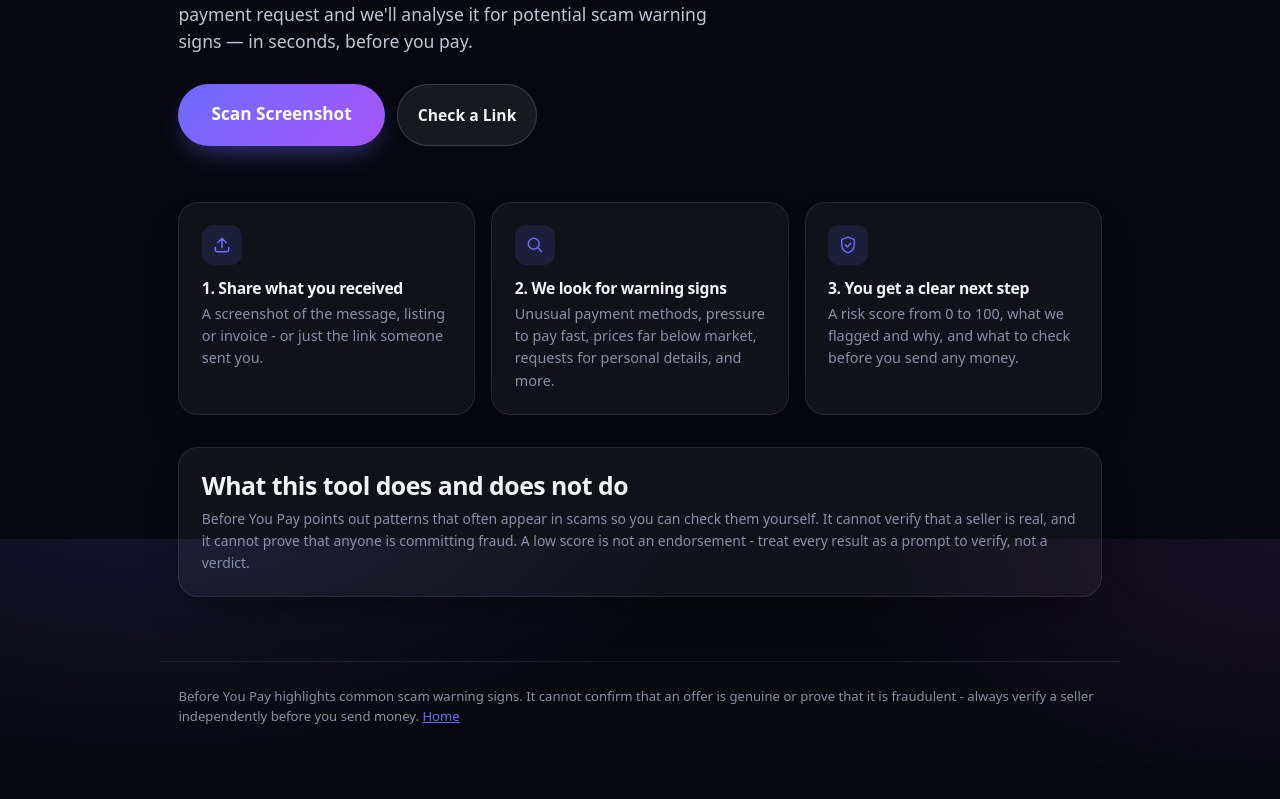
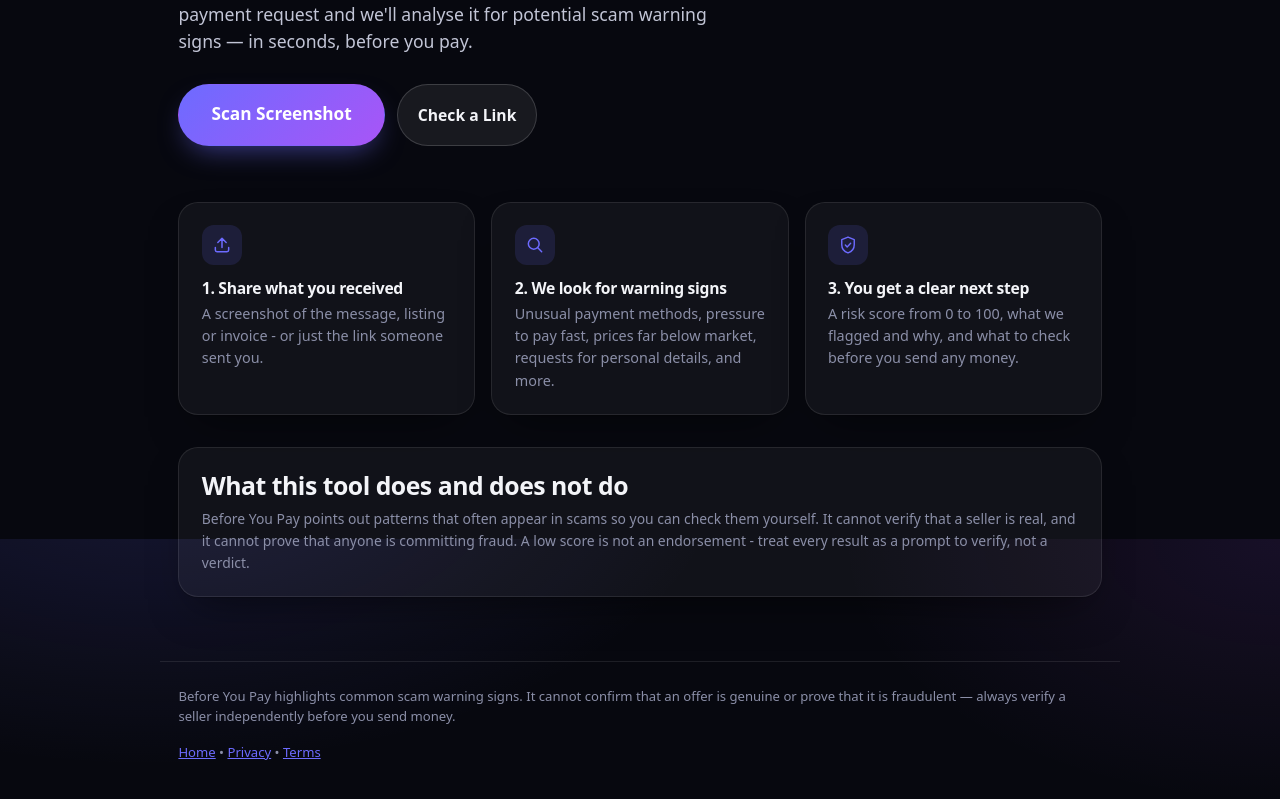
Before and after one commit to k55kw7vw42-gif/before-you-buy, a Next.js app: page / in a window 1280 px wide. Shown: the part 261-1060 px from the top of the page. Before the commit the page ends 1027 px from the top, so only its background shows below. Built offline with nearby package versions, Linux system fonts and the light colour scheme; no server answers.

Commit message:
Update layout.tsx

```diff
--- a/src/app/layout.tsx
+++ b/src/app/layout.tsx
@@ -21,12 +21,24 @@
     <html lang="en">
       <body>
         <SiteHeader />
+
         <main className="page">{children}</main>
+
+        {/* ✅ Footer updated */}
         <footer className="site-footer">
-          Before You Pay highlights common scam warning signs. It cannot confirm that an offer is
-          genuine or prove that it is fraudulent - always verify a seller independently before you
-          send money. <Link href="/">Home</Link>
+          <p>
+            Before You Pay highlights common scam warning signs. It cannot confirm that an offer is
+            genuine or prove that it is fraudulent — always verify a seller independently before you
+            send money.
+          </p>
+
+          <div style={{ marginTop: "10px" }}>
+            <Link href="/">Home</Link> {" • "}
+            <Link href="/privacy">Privacy</Link> {" • "}
+            <Link href="/terms">Terms</Link>
+          </div>
         </footer>
+
         <BottomNav />
       </body>
     </html>
```
